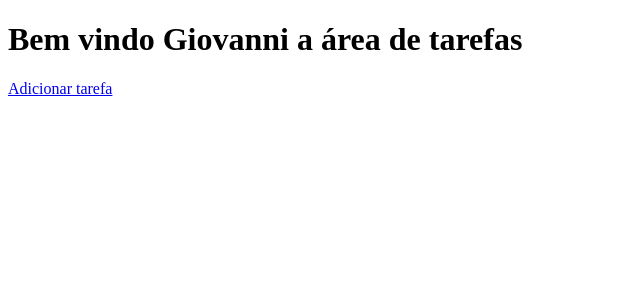
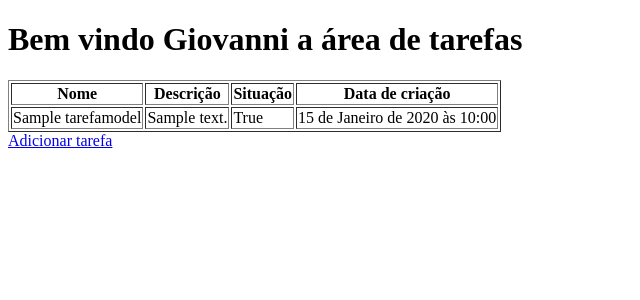
Before and after one commit to GiovanniBBenedetti/tarefasDjango, a Django app: page /tarefas/ in a window 1280 px wide. Shown: the top 300 px of the page, without its empty margins (0-640 px from the left). Run offline with Django 5.2, Linux system fonts and the light colour scheme; tables that the repository leaves empty hold one stand-in row (values such as "Sample post").

Commit message:
Listagem de tarefas adicionado

```diff
--- a/primeiro_projeto/settings.py
+++ b/primeiro_projeto/settings.py
@@ -108,9 +108,9 @@ AUTH_PASSWORD_VALIDATORS = [
 # Internationalization
 # https://docs.djangoproject.com/en/5.2/topics/i18n/
 
-LANGUAGE_CODE = 'en-us'
+LANGUAGE_CODE = 'pt-br'
 
-TIME_ZONE = 'UTC'
+TIME_ZONE = 'America/Sao_paulo'
 
 USE_I18N = True
 
--- a/tarefas/views.py
+++ b/tarefas/views.py
@@ -1,12 +1,14 @@
 from django.shortcuts import render, redirect
 from .forms import TarefasForm
+from .models import TarefaModel
 from django.http import HttpRequest
 # Create your views here.
 
 
 def tarefas_home(request):
     contexto = {
-        "nome":"Giovanni"
+        "nome":"Giovanni",
+        "tarefas": TarefaModel.objects.all()
     }
     return render(request, 'tarefas/home.html', contexto)
 
--- a/templates/tarefas/home.html
+++ b/templates/tarefas/home.html
@@ -1,12 +1,36 @@
 <!DOCTYPE html>
 <html lang="pt-BR">
+
 <head>
     <meta charset="UTF-8">
     <meta name="viewport" content="width=device-width, initial-scale=1.0">
     <title>Tarefas</title>
 </head>
+
 <body>
     <h1>Bem vindo {{nome}} a área de tarefas</h1>
+    <table border="1">
+        <thead>
+            <tr>
+                <th>Nome</th>
+                <th>Descrição</th>
+                <th>Situação</th>
+                <th>Data de criação</th>
+            </tr>
+        </thead>
+        <tbody>
+            {% for tarefa in tarefas %}
+            <tr>
+                <td>{{ tarefa.nome }}</td>
+                <td>{{ tarefa.descricao }}</td>
+                <td>{{ tarefa.completo }}</td>
+                <td>{{ tarefa.data_criacao }}</td>
+            </tr>
+            {% endfor %}
+        </tbody>
+    </table>
+
     <a href="{% url 'tarefas:adicionar' %}">Adicionar tarefa</a>
 </body>
+
 </html>
```
